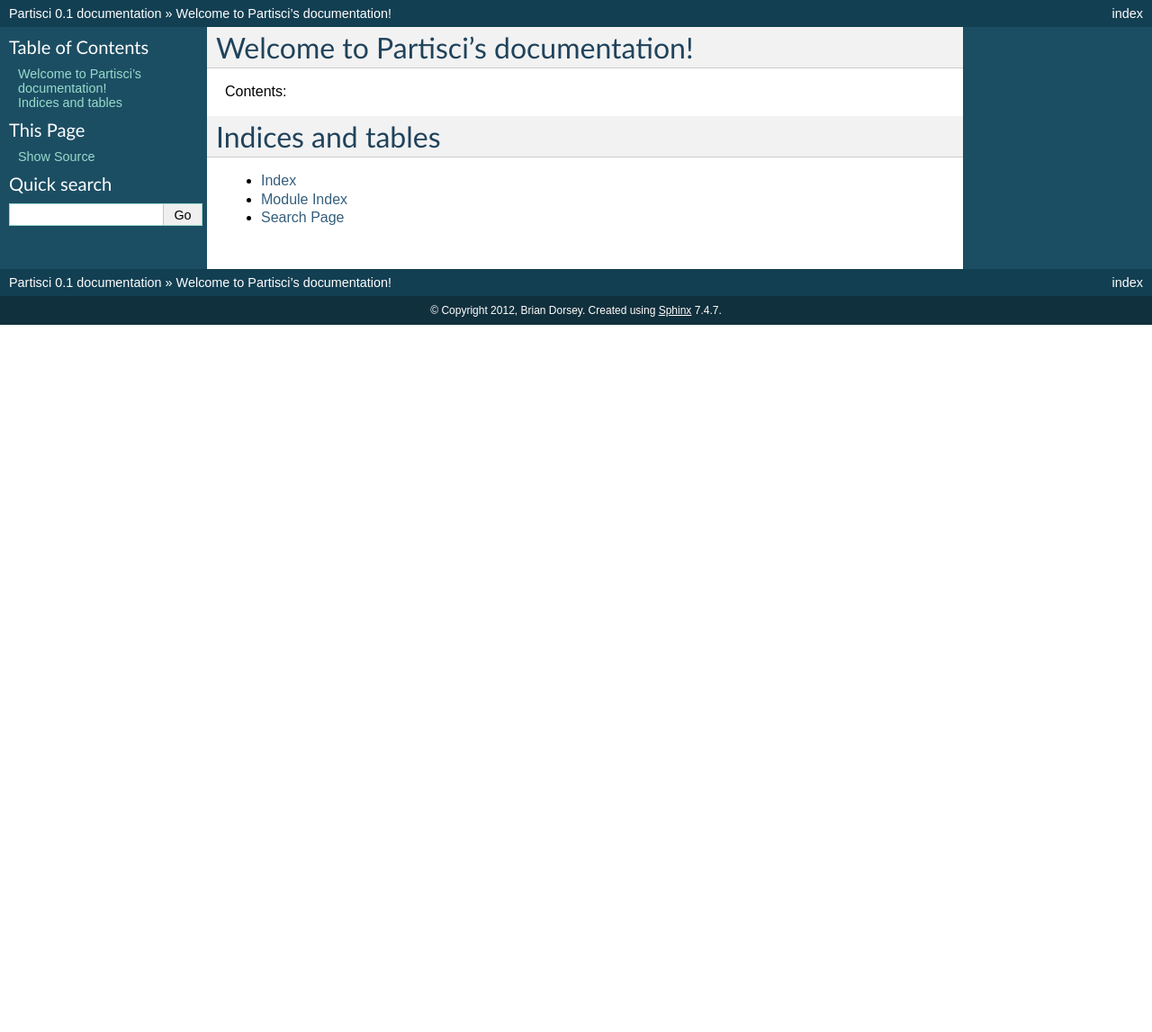
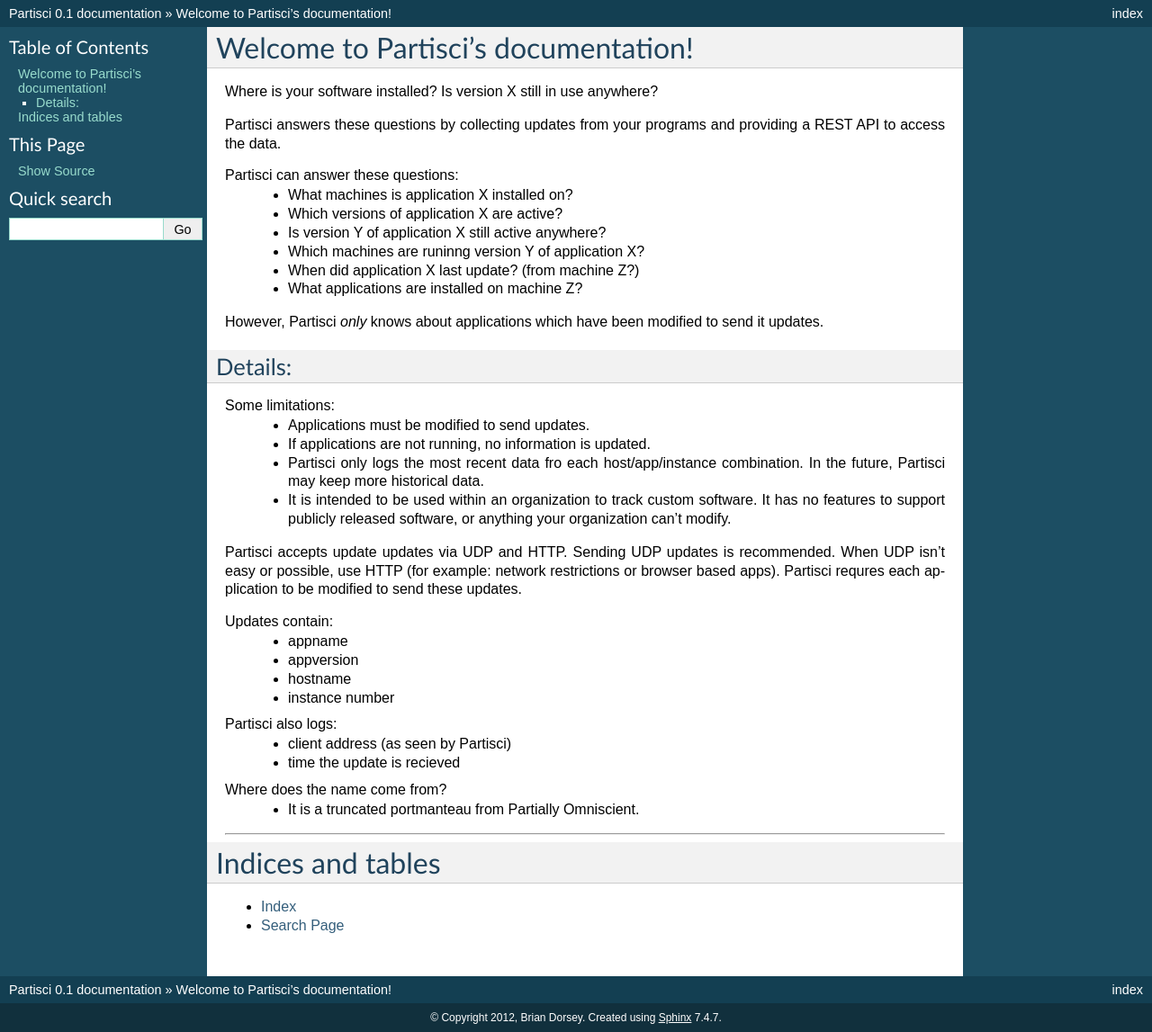
Before and after one commit to briandorsey/partisci, a Sphinx documentation site: the page built from doc/index.rst, in a window 1280 px wide. Shown: the whole page at 90% size. Built offline with Sphinx 7.4.7, drawn with Linux system fonts in a browser that asks for light colours; before the commit the page ends 900 px from its top, so only the background shows below that.

Commit message:
Initial README (readme driven development); LICENSE

```diff
--- /dev/null
+++ b/README.rst
@@ -0,0 +1,13 @@
+Where is your software installed?  Is version X still in use anywhere?
+
+Partisci answers these questions by collecting updates from your programs and providing a REST API to access the data.
+
+Partisci can answer these questions:
+ * What machines is application X installed on?
+ * Which versions of application X are active?
+ * Is version Y of application X still active anywhere?
+ * Which machines are runinng version Y of application X?
+ * When did application X last update? (from machine Z?)
+ * What applications are installed on machine Z?
+
+However, Partisci *only* knows about applications which have been modified to send it updates.
--- a/doc/index.rst
+++ b/doc/index.rst
@@ -6,16 +6,40 @@
 Welcome to Partisci's documentation!
 ====================================
 
-Contents:
+.. include:: ../README.rst
+
+Details:
+--------
+
+Some limitations:
+ * Applications must be modified to send updates.
+ * If applications are not running, no information is updated.
+ * Partisci only logs the most recent data fro each host/app/instance combination. In the future, Partisci may keep more historical data.
+ * It is intended to be used within an organization to track custom software. It has no features to support publicly released software, or anything your organization can't modify.
+
+Partisci accepts update updates via UDP and HTTP. Sending UDP updates is recommended. When UDP isn't easy or possible, use HTTP (for example: network restrictions or browser based apps). Partisci requres each application to be modified to send these updates.
+
+Updates contain:
+ * appname
+ * appversion
+ * hostname
+ * instance number
+
+Partisci also logs:
+ * client address (as seen by Partisci)
+ * time the update is recieved
+
+Where does the name come from?
+ * It is a truncated portmanteau from Partially Omniscient.
+
+----
 
 .. toctree::
    :maxdepth: 2
-
 
 
 Indices and tables
 ==================
 
 * :ref:`genindex`
-* :ref:`modindex`
 * :ref:`search`
```
Also changed, not shown: 2 other files.
